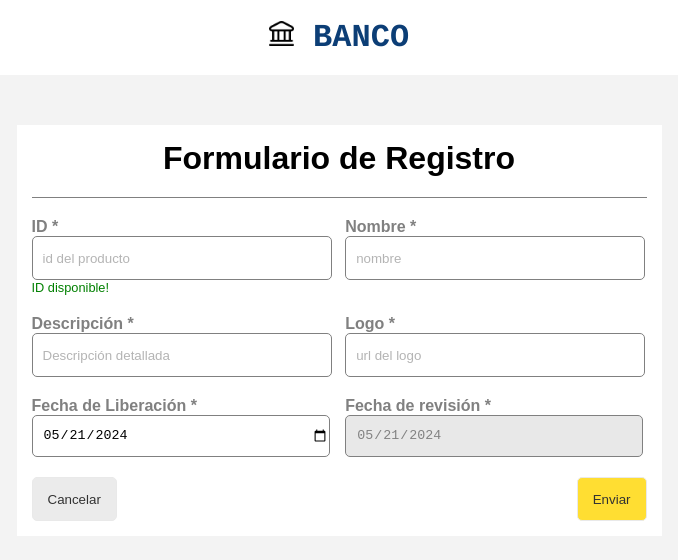
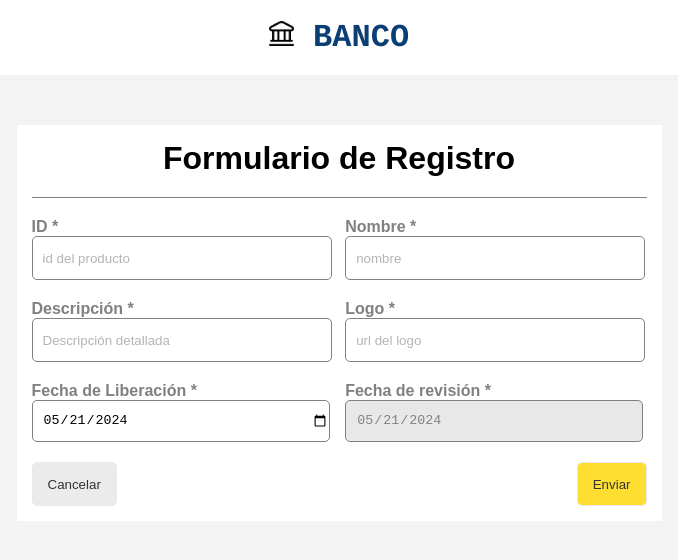
Before and after one commit to gabrielperotti/Devsu-CoderPadTest, an Angular app: page /products/form in a window 1280 px wide. Shown: the top 560 px of the page, without its empty margins (301-979 px from the left). Built offline with nearby package versions, Linux system fonts and the light colour scheme.

Commit message:
id validator

```diff
--- a/src/app/pages/product-form-page/product-form-page.component.html
+++ b/src/app/pages/product-form-page/product-form-page.component.html
@@ -19,7 +19,7 @@
             <div class="hint" *ngIf="_checkValidIdInput && f['id'].value?.length > 0">
               Comprobando...
             </div>
-            <div class="success" *ngIf="!_checkValidIdInput && !f['id'].errors?.['idTaken']">
+            <div class="success" *ngIf="f['id'].value.length > 0 && !_checkValidIdInput && !f['id'].errors?.['idTaken']">
               ID disponible!
             </div>
             <div class="error" *ngIf="!_checkValidIdInput && f['id'].errors?.['idTaken']">
```
